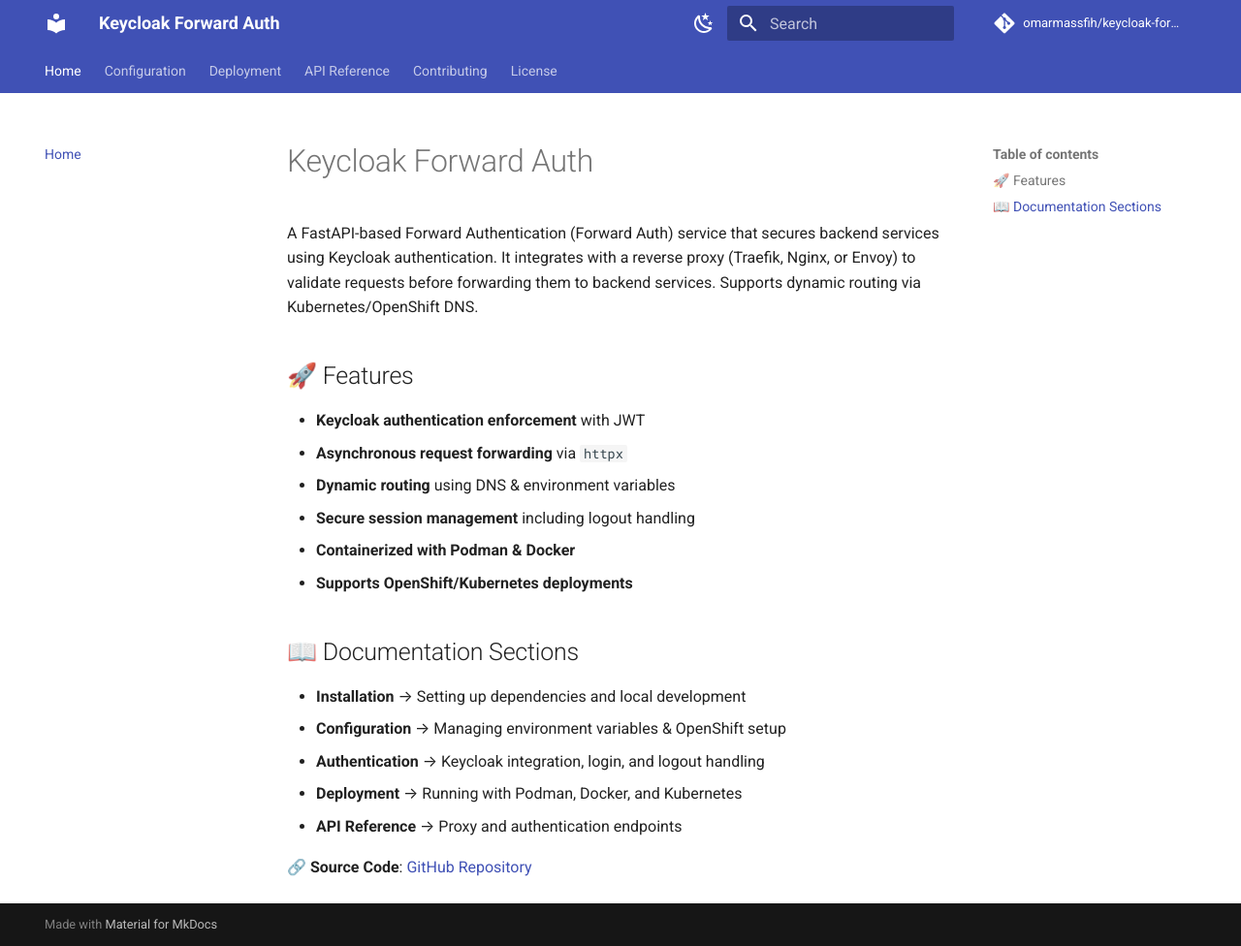
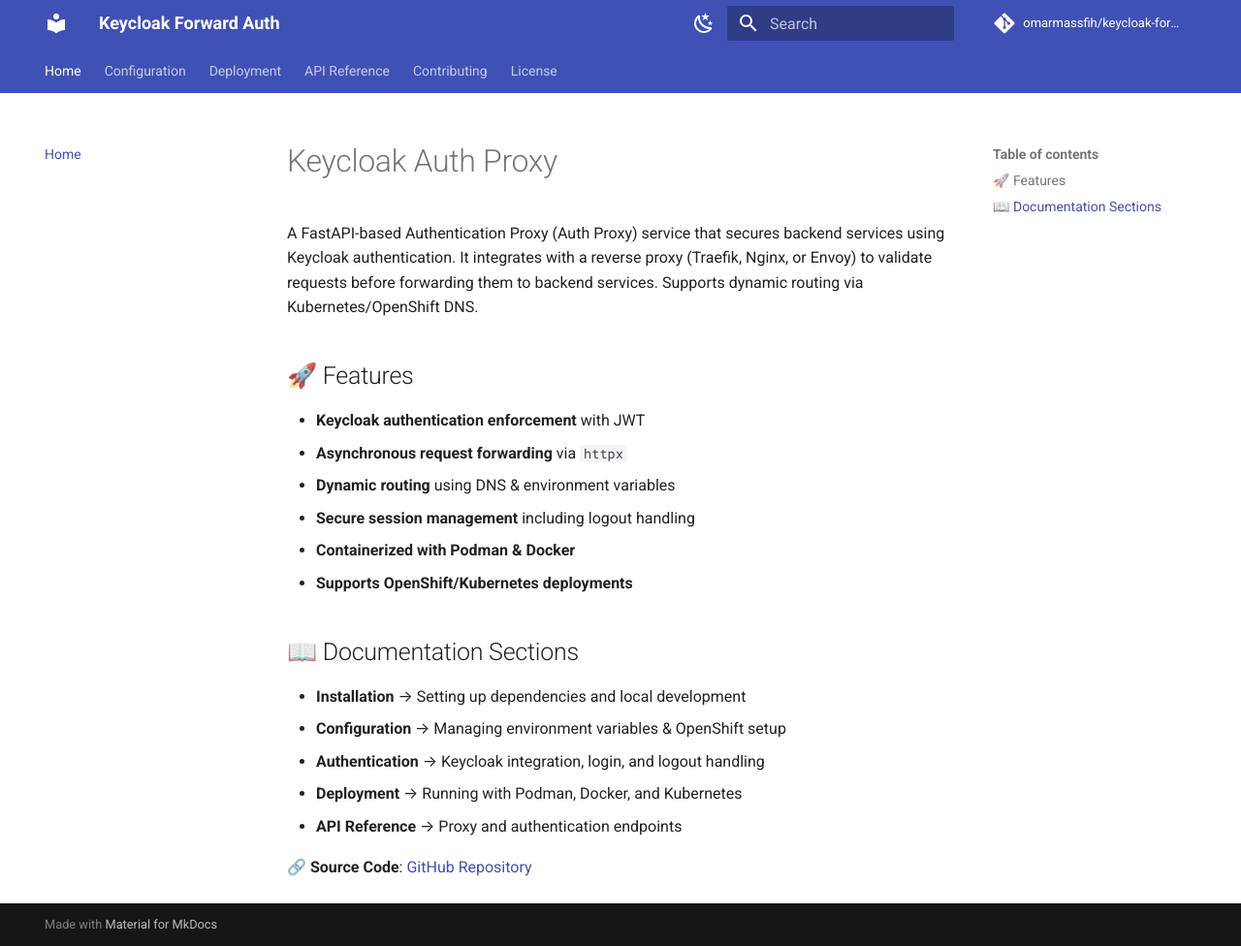
Before and after one commit to omar-massfih/keycloak-auth-proxy, an MkDocs documentation site: the page built from docs/index.md, in a window 1280 px wide and 976 px high. Shown: the whole window at 97% size. Built offline with MkDocs 1.6.1 and Material for MkDocs 9.7.7, drawn with Linux system fonts in a browser that asks for light colours; comment, search, counter and statistics services are not loaded.

Commit message:
Update index.md in docs

```diff
--- a/docs/index.md
+++ b/docs/index.md
@@ -1,6 +1,6 @@
-# Keycloak Forward Auth
+# Keycloak Auth Proxy
 
-A FastAPI-based Forward Authentication (Forward Auth) service that secures backend services using Keycloak authentication. It integrates with a reverse proxy (Traefik, Nginx, or Envoy) to validate requests before forwarding them to backend services. Supports dynamic routing via Kubernetes/OpenShift DNS.
+A FastAPI-based Authentication Proxy (Auth Proxy) service that secures backend services using Keycloak authentication. It integrates with a reverse proxy (Traefik, Nginx, or Envoy) to validate requests before forwarding them to backend services. Supports dynamic routing via Kubernetes/OpenShift DNS.
 
 ## 🚀 Features
 
@@ -19,4 +19,4 @@
 - **Deployment** → Running with Podman, Docker, and Kubernetes
 - **API Reference** → Proxy and authentication endpoints
 
-🔗 **Source Code**: [GitHub Repository](https://github.com/omarmassfih/keycloak-forward-auth)
+🔗 **Source Code**: [GitHub Repository](https://github.com/omar-massfih/keycloak-auth-proxy)
```
